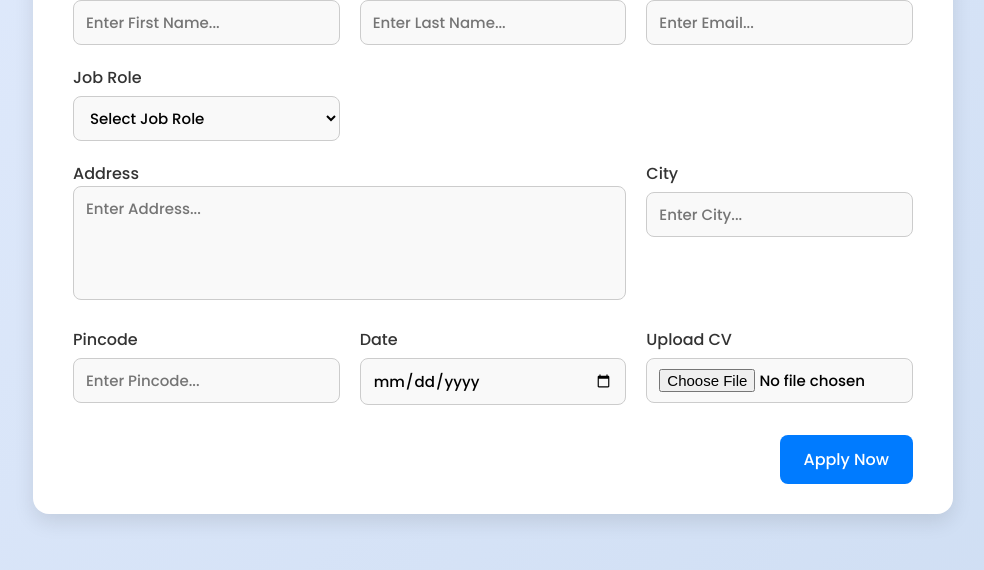
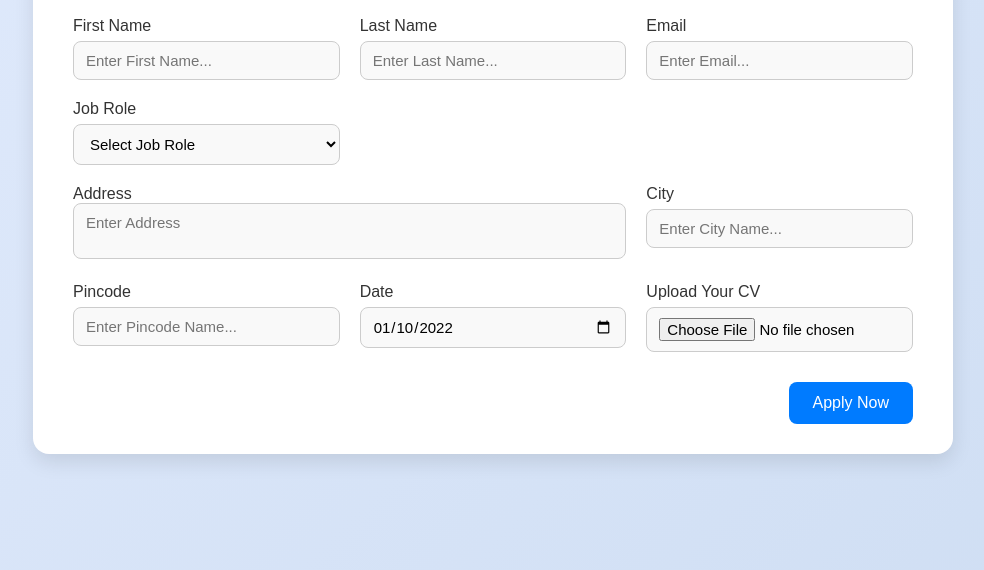
Before and after one commit to mahwish-hashmi/Job-Application-website, a plain HTML site: page index.html in a window 1280 px wide. Shown: the part 208-778 px from the top of the page, without its empty margins (147-1131 px from the left). Drawn offline with Linux system fonts and the light colour scheme.

Commit message:
Update index.html

```diff
--- a/index.html
+++ b/index.html
@@ -6,56 +6,80 @@
     <meta name="viewport" content="width=device-width, initial-scale=1.0" />
     <title>Job Application Form</title>
     <link rel="stylesheet" href="style.css" />
-    <link href="https://fonts.googleapis.com/css2?family=Poppins:wght@300;500;700&display=swap" rel="stylesheet" />
   </head>
   <body>
     <div class="container">
       <div class="apply_box">
         <h1>
-          Job Application <span class="title_small">(Web)</span>
+          Job Application
+          <span class="title_small">(Web)</span>
         </h1>
         <form action="">
           <div class="form_container">
             <div class="form_control">
-              <label for="first_name">First Name</label>
-              <input id="first_name" name="first_name" placeholder="Enter First Name..." />
+              <label for="first_name"> First Name </label>
+              <input
+                id="first_name"
+                name="first_name"
+                placeholder="Enter First Name..."
+              />
             </div>
             <div class="form_control">
-              <label for="last_name">Last Name</label>
-              <input id="last_name" name="last_name" placeholder="Enter Last Name..." />
+              <label for="last_name"> Last Name </label>
+              <input
+                id="last_name"
+                name="last_name"
+                placeholder="Enter Last Name..."
+              />
             </div>
             <div class="form_control">
-              <label for="email">Email</label>
-              <input type="email" id="email" name="email" placeholder="Enter Email..." />
+              <label for="email"> Email </label>
+              <input
+                type="email"
+                id="email"
+                name="email"
+                placeholder="Enter Email..."
+              />
             </div>
             <div class="form_control">
-              <label for="job_role">Job Role</label>
+              <label for="job_role"> Job Role </label>
               <select id="job_role" name="job_role">
                 <option value="">Select Job Role</option>
                 <option value="frontend">Frontend Developer</option>
                 <option value="backend">Backend Developer</option>
                 <option value="full_stack">Full Stack Developer</option>
-                <option value="ui_ux">UI/UX Designer</option>
+                <option value="ui_ux">UI UX Designer</option>
               </select>
             </div>
             <div class="textarea_control">
-              <label for="address">Address</label>
-              <textarea id="address" name="address" rows="4" placeholder="Enter Address..."></textarea>
+              <label for="address"> Address </label>
+              <textarea
+                id="address"
+                name="address"
+                row="4"
+                cols="50"
+                placeholder="Enter Address"
+              ></textarea>
             </div>
             <div class="form_control">
-              <label for="city">City</label>
-              <input id="city" name="city" placeholder="Enter City..." />
+              <label for="city"> City </label>
+              <input id="city" name="city" placeholder="Enter City Name..." />
             </div>
             <div class="form_control">
-              <label for="pincode">Pincode</label>
-              <input type="number" id="pincode" name="pincode" placeholder="Enter Pincode..." />
+              <label for="pincode"> Pincode </label>
+              <input
+                type="number"
+                id="pincode"
+                name="pincode"
+                placeholder="Enter Pincode Name..."
+              />
             </div>
             <div class="form_control">
-              <label for="date">Date</label>
-              <input type="date" id="date" name="date" />
+              <label for="date"> Date </label>
+              <input value="2022-01-10" type="date" id="date" name="date" />
             </div>
             <div class="form_control">
-              <label for="upload">Upload CV</label>
+              <label for="upload"> Upload Your CV </label>
               <input type="file" id="upload" name="upload" />
             </div>
           </div>
```
